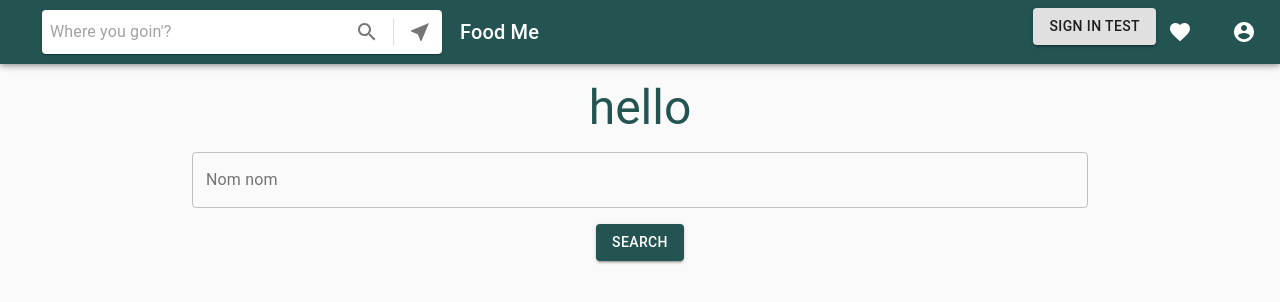
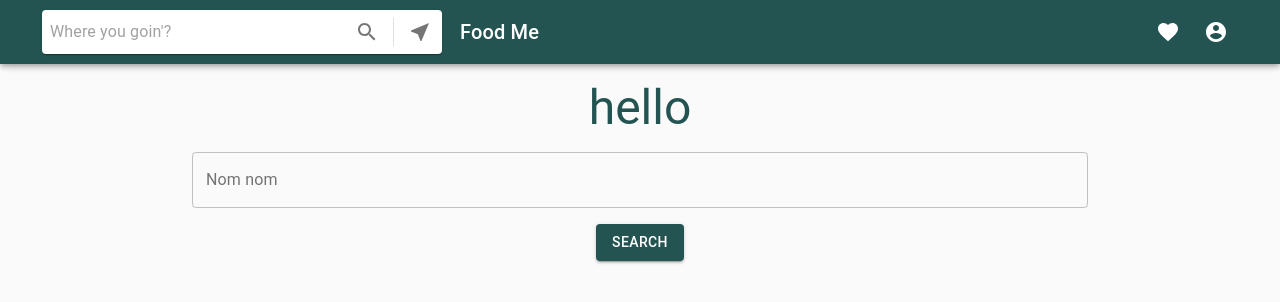
Before and after one commit to jaarnie/food-me-client-2, a React (Create React App) app: page / in a window 1280 px wide. Shown: the top 302 px of the page. Built offline with nearby package versions, Linux system fonts and the light colour scheme.

Commit message:
add sign in popover

```diff
--- a/src/components/Navigation.jsx
+++ b/src/components/navigation/Navigation.jsx
@@ -16,11 +16,11 @@ import {
   MoreVert as MoreIcon
 } from "@material-ui/icons"
 
-import { Store } from "../Store.js"
+import { Store } from "../../Store.js"
 import { Link } from "react-router-dom"
 
-import { MAIN_COLOUR } from "../constants/index"
-import SearchUserLocation from "./SearchUserLocation"
+import { MAIN_COLOUR } from "../../constants/index"
+import SearchUserLocation from "../SearchUserLocation"
 import NavigationPopover from "./NavigationPopover"
 
 const useStyles = makeStyles(theme => ({
@@ -83,33 +83,8 @@ export default function Navigation() {
     setMobileMoreAnchorEl(event.currentTarget)
   }
 
-  const userSignInOrProfile = () => {
-    let MenuItems = null
-    if (state.user) {
-      MenuItems = (
-        <Link to="/profile">
-          <MenuItem component="p" onClick={handleMenuClose}>
-            Profile
-          </MenuItem>
-        </Link>
-      )
-    } else {
-      MenuItems = (
-        <div>
-          <Link to="/sign-in">
-            <MenuItem component="p" onClick={handleMenuClose}>
-              Sign In
-            </MenuItem>
-          </Link>
-          <Link to="/sign-up">
-            <MenuItem component="p" onClick={handleMenuClose}>
-              Sign Up
-            </MenuItem>
-          </Link>
-        </div>
-      )
-    }
-    return MenuItems
+  const onAccountClick = event => {
+    state.user && console.log('user profile')
   }
 
   const menuId = "primary-search-account-menu"
@@ -123,9 +98,7 @@ export default function Navigation() {
         transformOrigin={{ vertical: "top", horizontal: "right" }}
         open={isMenuOpen}
         onClose={handleMenuClose}
-      >
-        {userSignInOrProfile()}
-      </Menu>
+      ></Menu>
     </>
   )
 
@@ -165,8 +138,6 @@ export default function Navigation() {
         >
           <AccountCircle />
         </IconButton>
-
-        {userSignInOrProfile()}
       </MenuItem>
       <NavigationPopover />
     </Menu>
@@ -183,8 +154,6 @@ export default function Navigation() {
           </Typography>
           <div className={classes.grow} />
           <div className={classes.sectionDesktop}>
-            <NavigationPopover />
-
             <Link to="/profile">
               <IconButton aria-label="user favorite count" color="inherit">
                 <Badge badgeContent={state.favorites.length} color="secondary">
@@ -192,6 +161,8 @@ export default function Navigation() {
                 </Badge>
               </IconButton>
             </Link>
+            <NavigationPopover onClick={onAccountClick}/>
+
             <Typography
               className={classes.title}
               variant="h6"
@@ -199,16 +170,6 @@ export default function Navigation() {
             >
               {state.user && `Hi, ${state.user.first_name} `}
             </Typography>
-            <IconButton
-              edge="end"
-              aria-label="account of current user"
-              aria-controls={menuId}
-              aria-haspopup="true"
-              onClick={handleProfileMenuOpen}
-              color="inherit"
-            >
-              <AccountCircle />
-            </IconButton>
           </div>
           <div className={classes.sectionMobile}>
             <IconButton
--- a/src/components/NavigationPopover.jsx
+++ b/src/components/navigation/NavigationPopover.jsx
@@ -1,9 +1,11 @@
 import React, { useEffect, useContext } from "react"
 import { makeStyles } from "@material-ui/core/styles"
-import { Popover, Typography, Button } from "@material-ui/core"
+import { Popover, Typography, IconButton, MenuItem } from "@material-ui/core"
+import { AccountCircle } from "@material-ui/icons"
+import { Link } from "react-router-dom"
 
-import { Store } from "../Store"
-import SignIn from "./user/SignIn"
+import { Store } from "../../Store"
+import SignIn from "../user/SignIn"
 
 const useStyles = makeStyles(theme => ({
   typography: {
@@ -11,13 +13,14 @@ const useStyles = makeStyles(theme => ({
   }
 }))
 
-export default function NavigationPopover() {
+export default function NavigationPopover({ history }) {
   const classes = useStyles()
   const { state } = useContext(Store)
   const [anchorEl, setAnchorEl] = React.useState(null)
 
   const handleClick = event => {
     setAnchorEl(event.currentTarget)
+    // return state.user && <Route path="/profile" />
   }
 
   const handleClose = () => {
@@ -25,7 +28,7 @@ export default function NavigationPopover() {
   }
 
   const open = Boolean(anchorEl)
-  const id = open ? "simple-popover" : undefined
+  const id = open ? "sign-in-popover" : undefined
 
   useEffect(() => {
     state.user && handleClose()
@@ -33,9 +36,10 @@ export default function NavigationPopover() {
 
   return (
     <div>
-      <Button aria-describedby={id} variant="contained" onClick={handleClick}>
-        Sign In Test
-      </Button>
+      <IconButton style={{ color: "white" }} onClick={handleClick}>
+        <AccountCircle />
+      </IconButton>
+
       <Popover
         id={id}
         open={open}
--- a/src/index.js
+++ b/src/index.js
@@ -8,7 +8,7 @@ import { Router } from "react-router-dom"
 import { SnackbarProvider } from "notistack"
 
 import App from "./App"
-import Navigation from "./components/Navigation"
+import Navigation from "./components/navigation/Navigation"
 import { StoreProvider } from "./Store"
 
 const browserHistory = createBrowserHistory()
```
